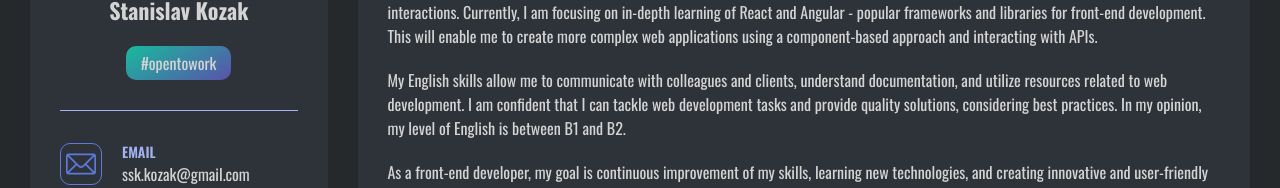
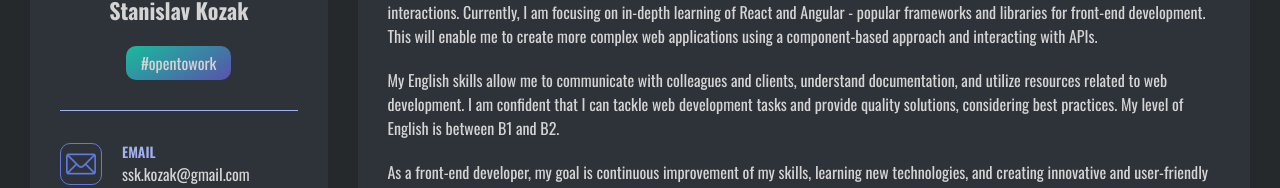
Before and after one commit to ssykkkk/portfolio, a React (Create React App) app: page / in a window 1280 px wide. Shown: the part 236-424 px from the top of the page. Built offline with nearby package versions, Linux system fonts and the light colour scheme.

Commit message:
update translate

```diff
--- a/src/share/i18n.js
+++ b/src/share/i18n.js
@@ -44,8 +44,7 @@ i18n.use(initReactI18next).init({
           pAbout3: `My English skills allow me to communicate with colleagues and clients,
         understand documentation, and utilize resources related to web
         development. I am confident that I can tackle web development tasks
-        and provide quality solutions, considering best practices. In my
-        opinion, my level of English is between B1 and B2.`,
+        and provide quality solutions, considering best practices. My level of English is between B1 and B2.`,
           pAbout4: `As a front-end developer, my goal is continuous improvement of my
         skills, learning new technologies, and creating innovative and
         user-friendly interfaces. I am ready for collaboration and new
@@ -164,7 +163,7 @@ i18n.use(initReactI18next).init({
           з колегами та клієнтами, розуміти документацію та використовувати
            ресурси, пов'язані з веб-розробкою. Я впевнений, що можу впоратися
             із завданнями з веб-розробки та надавати якісні рішення,
-             дотримуючись найкращих практик. На мою думку, мій рівень англійської
+             дотримуючись найкращих практик. Мій рівень англійської
               знаходиться між рівнями B1 та B2.`,
           pAbout4: `Як розробник фронтенду, моя мета - постійне вдосконалення навичок,
           вивчення нових технологій та створення інноваційних та зручних інтерфейсів
```
